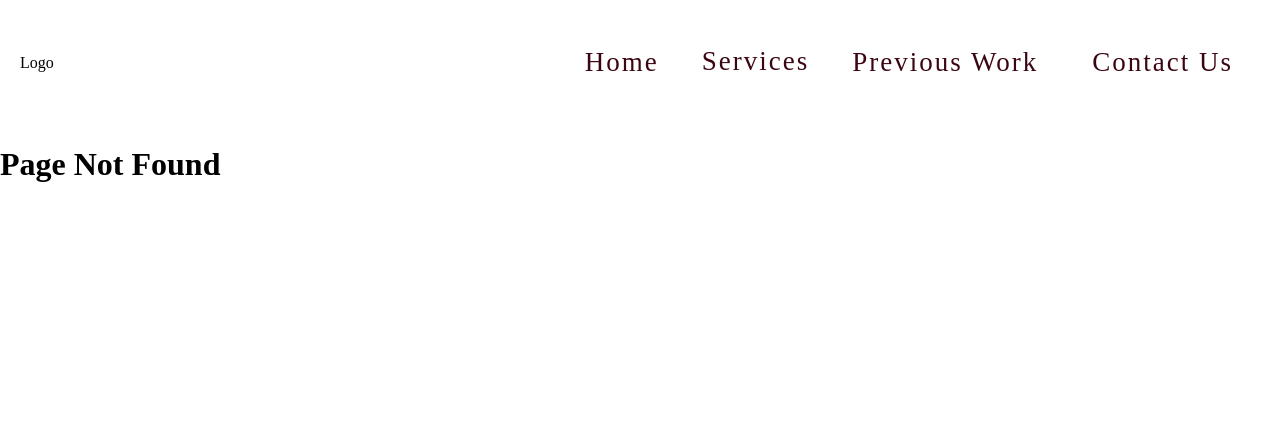
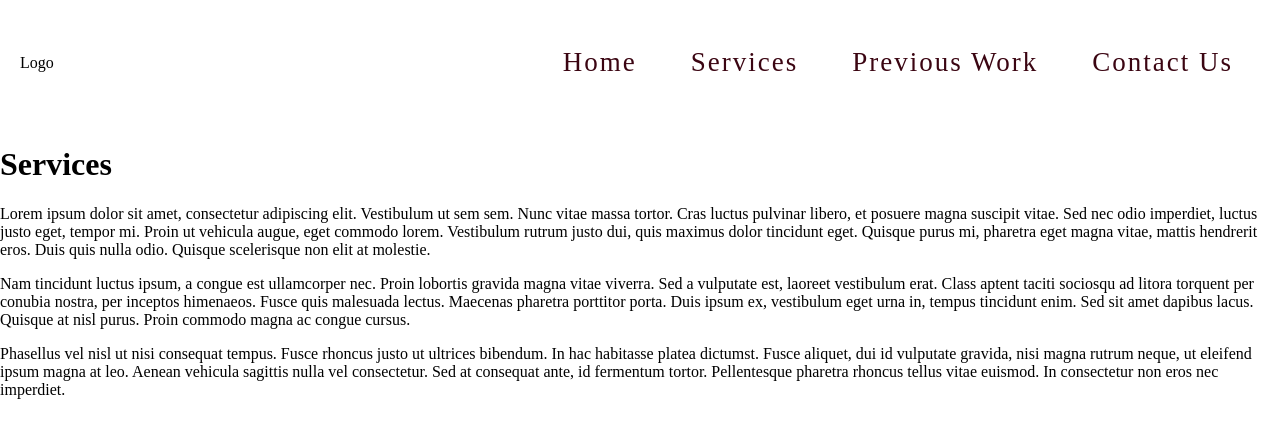
Before and after one commit to barrett4467/sentimetal-welding, a React (Create React App) app: page /services in a window 1280 px wide. Before the commit this address had no page. Shown: the top 438 px of the page. Built offline with nearby package versions, Linux system fonts and the light colour scheme.

Commit message:
added path to /services

```diff
--- a/src/App.js
+++ b/src/App.js
@@ -7,6 +7,7 @@ import Welding from "./components/Welding";
 import Previous from "./components/Previous";
 import Contact from "./components/Contact";
 import NotFoundPage from "./components/NotFound";
+import Services from "./components/Services";
 import Fabrication from "./components/Fabrication";
 import Panelling from "./components/MetalPaneling";
 
@@ -21,6 +22,7 @@ const App = () => {
     <BrowserRouter>
       <Routes>
         <Route path="/" element={<Home/>} />
+        <Route path="/services" element={<Services/>} />
         <Route path="/services-welding" element={<Welding/>} />
         <Route path="/services-fabrication" element={<Fabrication/>} />
         <Route path="/services-metal-panelling" element={<Panelling/>} />
--- /dev/null
+++ b/src/components/Services.js
@@ -0,0 +1,22 @@
+import React from "react";
+import Navbar from "../elements/Navbar";
+
+const Services = () => {
+    return (
+        <>
+            <Navbar />
+            <h1>Services</h1>
+            <p>
+            Lorem ipsum dolor sit amet, consectetur adipiscing elit. Vestibulum ut sem sem. Nunc vitae massa tortor. Cras luctus pulvinar libero, et posuere magna suscipit vitae. Sed nec odio imperdiet, luctus justo eget, tempor mi. Proin ut vehicula augue, eget commodo lorem. Vestibulum rutrum justo dui, quis maximus dolor tincidunt eget. Quisque purus mi, pharetra eget magna vitae, mattis hendrerit eros. Duis quis nulla odio. Quisque scelerisque non elit at molestie.
+            </p>
+            <p>
+            Nam tincidunt luctus ipsum, a congue est ullamcorper nec. Proin lobortis gravida magna vitae viverra. Sed a vulputate est, laoreet vestibulum erat. Class aptent taciti sociosqu ad litora torquent per conubia nostra, per inceptos himenaeos. Fusce quis malesuada lectus. Maecenas pharetra porttitor porta. Duis ipsum ex, vestibulum eget urna in, tempus tincidunt enim. Sed sit amet dapibus lacus. Quisque at nisl purus. Proin commodo magna ac congue cursus.
+            </p>
+            <p>
+            Phasellus vel nisl ut nisi consequat tempus. Fusce rhoncus justo ut ultrices bibendum. In hac habitasse platea dictumst. Fusce aliquet, dui id vulputate gravida, nisi magna rutrum neque, ut eleifend ipsum magna at leo. Aenean vehicula sagittis nulla vel consectetur. Sed at consequat ante, id fermentum tortor. Pellentesque pharetra rhoncus tellus vitae euismod. In consectetur non eros nec imperdiet.
+            </p>
+        </>
+    )
+}
+
+export default Services;
--- a/src/elements/ContactFormspree.js
+++ b/src/elements/ContactFormspree.js
@@ -17,7 +17,11 @@ export default function ContactForm() {
         <input id="email" type="email" name="email" required />
         <ValidationError prefix="Email" field="email" errors={state.errors} />
 
-        <label htmlFor="message">Message</label>
+        <label htmlFor="email">Phone Number</label>
+        <input id="phone" type="text" pattern="[0-9]*" minLength="10" maxLength= "10" name="phone" required />
+        <ValidationError prefix="Phone" field="phone" errors={state.errors} />
+
+        <label htmlFor="message">How can we help?</label>
         <textarea id="message" name="message" required></textarea>
         <ValidationError prefix="Message" field="message" errors={state.errors} />
 
--- a/src/elements/Navbar.js
+++ b/src/elements/Navbar.js
@@ -21,9 +21,7 @@ const DropBtn = styled.div`
     display: inline-block;
     text-align: center;
     text-decoration: none;
-    padding: 26px 16px;
     color: #3b0512;
-    font-size: 1.5em;
     letter-spacing: 2px;
 `
 const DropDownContent = styled.div`
@@ -97,7 +95,7 @@ class Navbar extends Component {
                 <StyledLink href="/">Home</StyledLink>
                 </StyledLi>
                 <DropDownLi>
-                <DropBtn onClick={() => this.handleClick("DropDown")}>Services
+                <DropBtn onClick={() => this.handleClick("/DropDown")}><StyledLink href="/services">Services</StyledLink>
                 </DropBtn>
                 <DropDownContent>
                 {" "}
```
